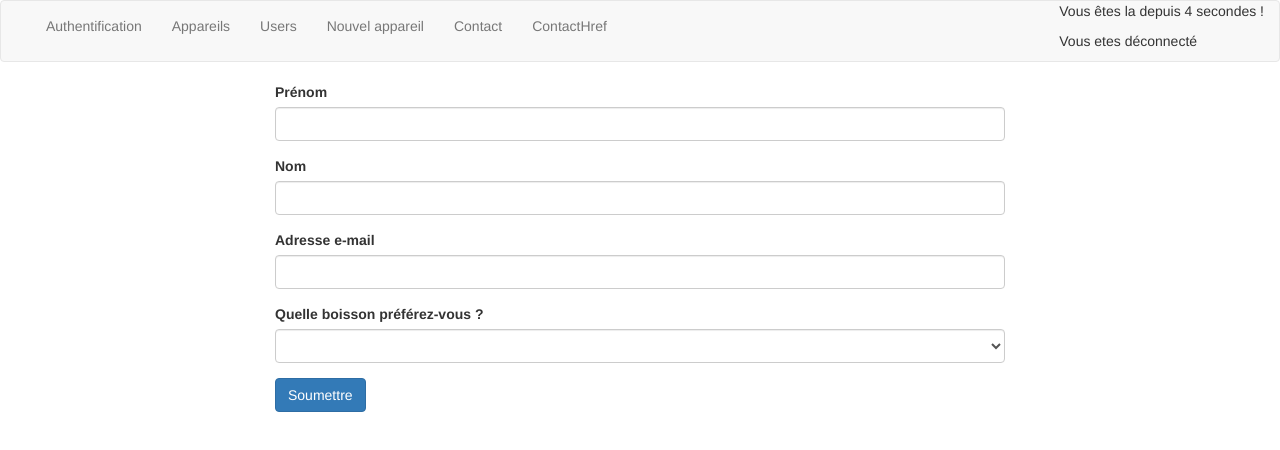
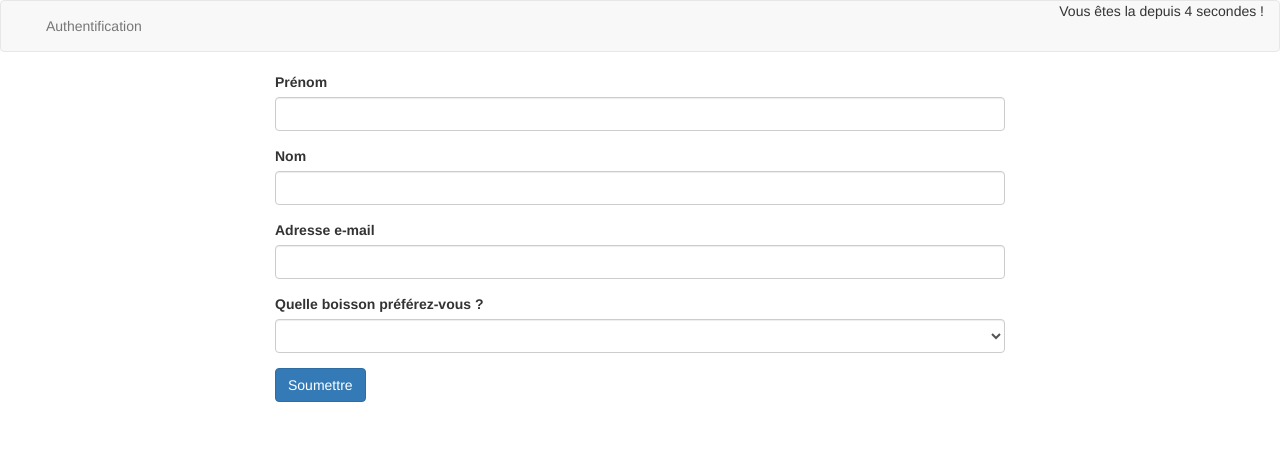
Before and after one commit to tawala777/exp-angular-appareil, an Angular app: page /user-new in a window 1280 px wide. Shown: the top 450 px of the page. Built offline with nearby package versions, Linux system fonts and the light colour scheme.

Commit message:
mumuse avec entete co/pas co

```diff
--- a/src/app/app.component.html
+++ b/src/app/app.component.html
@@ -3,16 +3,17 @@
     <div class="navbar-collapse">
       <ul class="nav navbar-nav">
         <li routerLinkActive="active"><a routerLink="auth">Authentification</a></li>
-        <li routerLinkActive="active"><a routerLink="appareils">Appareils</a></li>
-        <li routerLinkActive="active"><a routerLink="users">Users</a></li>
-        <li routerLinkActive="active"><a routerLink="edit">Nouvel appareil</a></li>
-        <li routerLinkActive="active"><a routerLink="contact">Contact</a></li>
-        <li routerLinkActive="active"><a href="contact">ContactHref</a></li>
+        <li *ngIf="authentifie" routerLinkActive="active"><a routerLink="appareils">Appareils</a></li>
+        <li *ngIf="authentifie" routerLinkActive="active"><a routerLink="users">Users</a></li>
+        <li *ngIf="authentifie" routerLinkActive="active"><a routerLink="edit">Nouvel appareil</a></li>
+        <li *ngIf="authentifie" routerLinkActive="active"><a routerLink="contact">Contact</a></li>
+        <li *ngIf="authentifie" routerLinkActive="active"><a href="contact">ContactHref</a></li>
       </ul>
-      <div class="navbar-right">
+      <div *ngIf="authentifie" class="navbar-right">
+        <p>        <button class="btn btn-link" (click)="onSeDeco()">Se déconnecter</button></p>
+      </div>
+      <div *ngIf="!authentifie" class="navbar-right">
         <p>Vous êtes la depuis {{ tempspasse }} secondes !</p>
-        <p *ngIf="authentifie">Vous etes connecté</p>
-        <p *ngIf="!authentifie">Vous etes déconnecté</p>
       </div>
     </div>
   </div>
--- a/src/app/app.component.ts
+++ b/src/app/app.component.ts
@@ -38,6 +38,12 @@ export class AppComponent implements OnInit, OnDestroy {
       );
       this.authSrv.emitisAuthSubject();
     }
+    onSeDeco(){
+      console.log('on se deconnecte !');
+      this.authSrv.signOut();
+      this.authentifie = this.authSrv.getAuth();
+      console.log('je suis connecté = ',this.authentifie);
+    }
     ngOnDestroy() {
       this.counterSubscription.unsubscribe();
       this.isAuthSubscription.unsubscribe();
--- a/src/app/auth/auth.component.ts
+++ b/src/app/auth/auth.component.ts
@@ -31,7 +31,6 @@ export class AuthComponent implements OnInit, OnDestroy {
         //this.router.navigate(['appareils']);
       }
     )
-
   }
   onSeDeconnecter(){
     console.log('on se deconnecte !');
```
